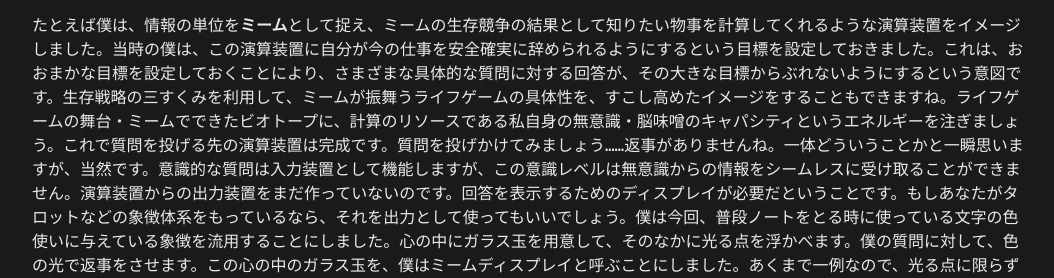
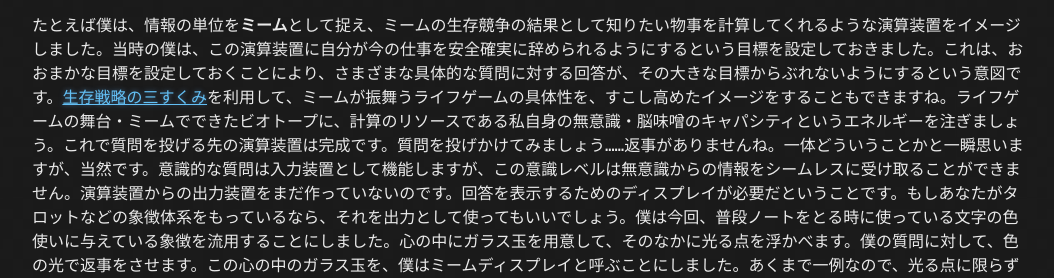
Before and after one commit to nen10/nen10.github.io, a Jekyll site: the page built from methods_over_the_mythic/psychic_development.md, in a window 1280 px wide and 900 px high, scrolled down 2218 px. Shown: the part 244-522 px from the top of the window, without its empty margins (108-1162 px from the left). Built offline with Jekyll 4.4.1, drawn with Linux system fonts in a browser that asks for light colours; our own code applies the rules of GitHub Pages for plain Markdown files; part of the change alters nothing that is shown; some of the changed text lies outside the part shown.

Commit message:
add hyperlink

```diff
--- a/methods_over_the_mythic/psychic_development.md
+++ b/methods_over_the_mythic/psychic_development.md
@@ -59,7 +59,7 @@ layout: default
 
 > 計算のプロセスを用意し、演算装置を作成します。演算結果を表示できる出力装置も作成します。なにか知りたいことをその装置に問いかけます。そうすると出力装置に結果が表示されるので、それを読み解きます。
 
-たとえば僕は、情報の単位を**ミーム**として捉え、ミームの生存競争の結果として知りたい物事を計算してくれるような演算装置をイメージしました。当時の僕は、この演算装置に自分が今の仕事を安全確実に辞められるようにするという目標を設定しておきました。これは、おおまかな目標を設定しておくことにより、さまざまな具体的な質問に対する回答が、その大きな目標からぶれないようにするという意図です。生存戦略の三すくみを利用して、ミームが振舞うライフゲームの具体性を、すこし高めたイメージをすることもできますね。ライフゲームの舞台・ミームでできたビオトープに、計算のリソースである私自身の無意識・脳味噌のキャパシティというエネルギーを注ぎましょう。これで質問を投げる先の演算装置は完成です。質問を投げかけてみましょう……返事がありませんね。一体どういうことかと一瞬思いますが、当然です。意識的な質問は入力装置として機能しますが、この意識レベルは無意識からの情報をシームレスに受け取ることができません。演算装置からの出力装置をまだ作っていないのです。回答を表示するためのディスプレイが必要だということです。もしあなたがタロットなどの象徴体系をもっているなら、それを出力として使ってもいいでしょう。僕は今回、普段ノートをとる時に使っている文字の色使いに与えている象徴を流用することにしました。心の中にガラス玉を用意して、そのなかに光る点を浮かべます。僕の質問に対して、色の光で返事をさせます。この心の中のガラス玉を、僕はミームディスプレイと呼ぶことにしました。あくまで一例なので、光る点に限らずひとりひとり好きな象徴を利用するものだと思います。今回、この光の色の象徴に当てはめる解釈は、六色様相と僕が勝手に呼んでいる象徴を使いました。
+たとえば僕は、情報の単位を**ミーム**として捉え、ミームの生存競争の結果として知りたい物事を計算してくれるような演算装置をイメージしました。当時の僕は、この演算装置に自分が今の仕事を安全確実に辞められるようにするという目標を設定しておきました。これは、おおまかな目標を設定しておくことにより、さまざまな具体的な質問に対する回答が、その大きな目標からぶれないようにするという意図です。[生存戦略の三すくみ](https://nen10.github.io/methods_over_the_mythic/survivaltriality#生存戦略のモデリング)を利用して、ミームが振舞うライフゲームの具体性を、すこし高めたイメージをすることもできますね。ライフゲームの舞台・ミームでできたビオトープに、計算のリソースである私自身の無意識・脳味噌のキャパシティというエネルギーを注ぎましょう。これで質問を投げる先の演算装置は完成です。質問を投げかけてみましょう……返事がありませんね。一体どういうことかと一瞬思いますが、当然です。意識的な質問は入力装置として機能しますが、この意識レベルは無意識からの情報をシームレスに受け取ることができません。演算装置からの出力装置をまだ作っていないのです。回答を表示するためのディスプレイが必要だということです。もしあなたがタロットなどの象徴体系をもっているなら、それを出力として使ってもいいでしょう。僕は今回、普段ノートをとる時に使っている文字の色使いに与えている象徴を流用することにしました。心の中にガラス玉を用意して、そのなかに光る点を浮かべます。僕の質問に対して、色の光で返事をさせます。この心の中のガラス玉を、僕はミームディスプレイと呼ぶことにしました。あくまで一例なので、光る点に限らずひとりひとり好きな象徴を利用するものだと思います。今回、この光の色の象徴に当てはめる解釈は、六色様相と僕が勝手に呼んでいる象徴を使いました。
 
 
 - 六色様相
```
